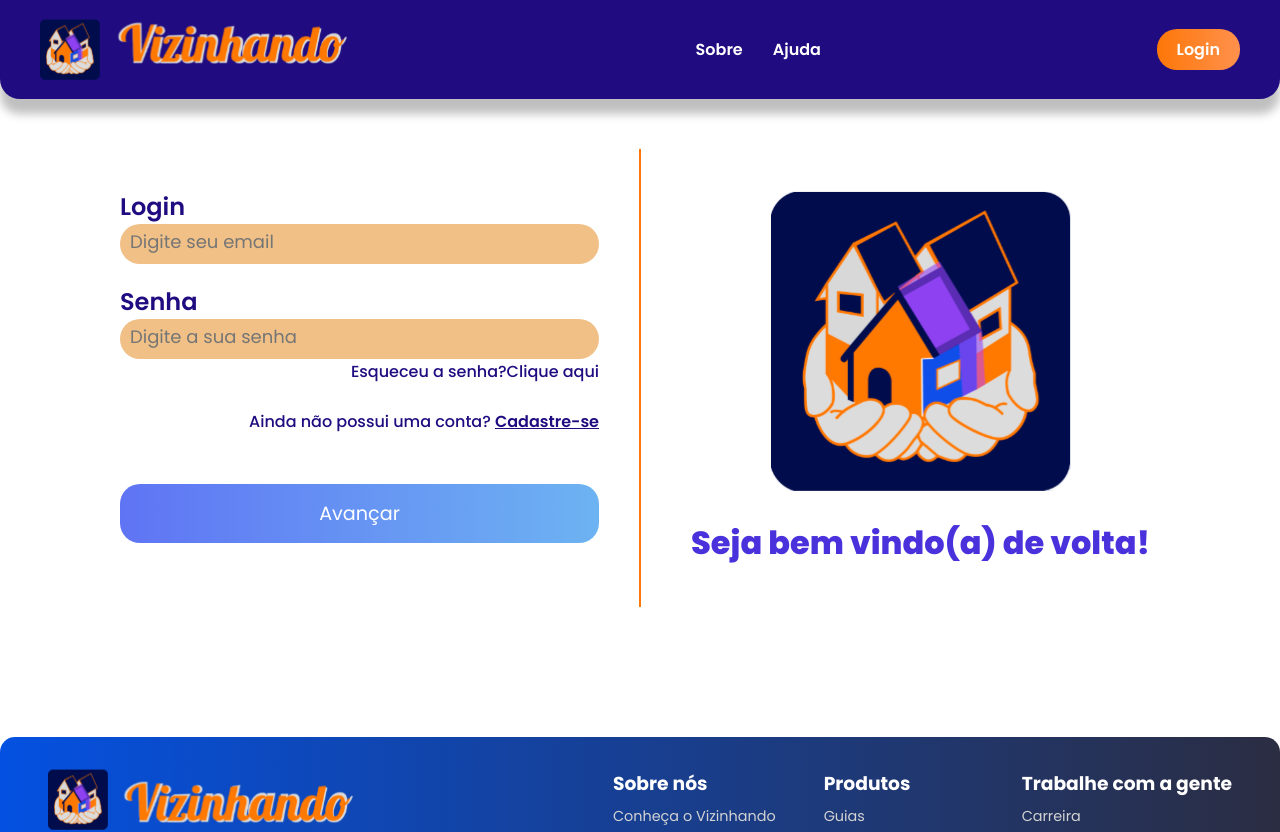
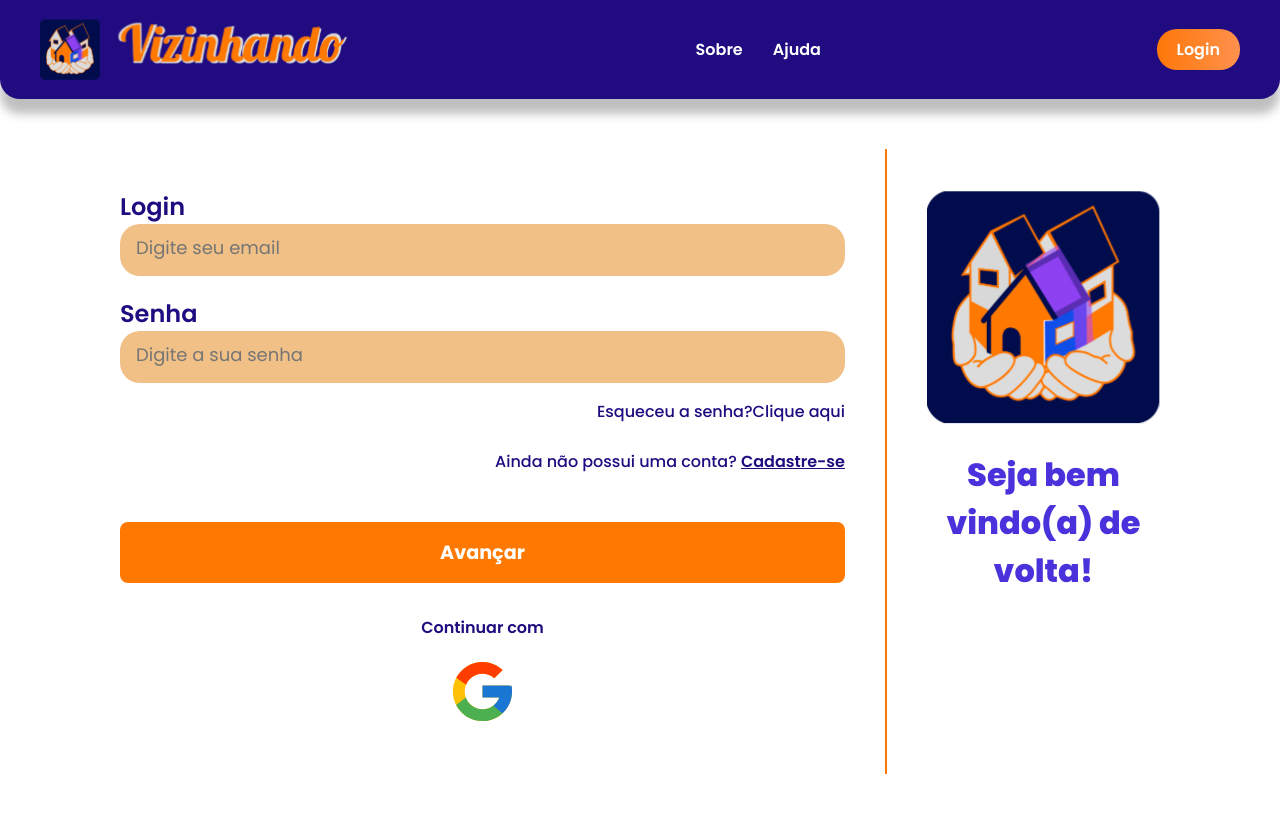
Before and after one commit to Vzinhando/frontEnd, a React (Vite) app: page /login in a window 1280 px wide. Shown: the top 832 px of the page. Built offline with nearby package versions, Linux system fonts and the light colour scheme.

Commit message:
Mudanças login e cadastro

```diff
--- a/src/App.jsx
+++ b/src/App.jsx
@@ -19,7 +19,6 @@ import PaginaPreCadastro from "./assets/Components/PaginaPreCadastro/PaginaPreCa
 import PaginaServico from "./assets/Components/PaginaServico/PaginaServico";
 import PaginaPerfilPrestador from "./assets/Components/PaginaPerfilPrestador/PaginaPerfilPrestador";
 import PaginaPerfilCliente from "./assets/Components/PaginaPerfilCliente/PaginaPerfilCliente";
-import CampoDigitar from "./assets/Components/InformacoesPessoais/CampoDeDigitar/campoDigitar";
 import InformacoesPessoais from "./assets/Components/InformacoesPessoais/InformacoesPesoais";
 
 function App() {
--- a/src/assets/Components/BuscaPrestador/CardPrestador/CardPrestador.css
+++ b/src/assets/Components/BuscaPrestador/CardPrestador/CardPrestador.css
@@ -6,7 +6,6 @@
   overflow: hidden;
   background-color: #fff;
   box-shadow: 0 4px 12px rgba(0, 0, 0, 0.2);
-  font-family: "Popins" sans-serif;
   margin: 20px;
   transition: transform 0.3s ease;
 }
--- a/src/assets/Components/PaginaCadastro/PaginaCadastro.css
+++ b/src/assets/Components/PaginaCadastro/PaginaCadastro.css
@@ -1,10 +1,10 @@
 @import url('https://fonts.googleapis.com/css2?family=Poppins:ital,wght@0,100;0,200;0,300;0,400;0,500;0,600;0,700;0,800;0,900;1,100;1,200;1,300;1,400;1,500;1,600;1,700;1,800;1,900&display=swap');
 
 .containerCadastro {
-    margin: 0 5rem 5rem 5rem;
+  margin: 0 1rem 5rem 3rem;
   display: flex;
   border-radius: 12px;
-  padding: 50px 0px;
+  padding: 1.7rem 0;
 }
 
 .dadosCadastro {
@@ -37,14 +37,17 @@
   font-size: 2rem;
   color: #4932DC;
 }
-.loginClick{
+
+.loginClick {
   cursor: pointer;
   font-weight: 600;
   color: #200C80;
 }
+
 .loginClick:hover {
   text-decoration: underline;
 }
+
 .campoNome,
 .campoEmail,
 .campoSenha,
@@ -56,7 +59,7 @@
 
 .campoInput {
   width: 100%;
-  padding: 10px;
+  padding: 1rem;
   margin-bottom: 20px;
   border-radius: 20px;
   border: none;
@@ -67,18 +70,43 @@ input::placeholder {
   font-size: 18px;
 }
 
+.grupoBotoesPaginaCadastro {
+  display: flex;
+  flex-direction: column;
+  align-items: center;
+  justify-content: center;
+}
+.grupoBotoesPaginaCadastro p{
+  font-weight: 600;
+  font-style: normal;
+  color: #200C80;
+  margin-bottom: 1rem;
+}
 .botaoEntrarCadastro {
+  text-decoration: none;
   width: 100%;
-  padding: 15px;
-  border: none;
-  border-radius: 20px;
-  margin-top: 50px;
-  background: linear-gradient(to right, #5f74f4, #6db3f2);
+  cursor: pointer;
+  font-weight: 700;
+  background-color: #FF7900;
   color: white;
+  margin-bottom: 2rem;
+  padding: 1rem 20rem;
   font-size: 1.2rem;
-  cursor: pointer;
+  border-radius: 8px;
+  transition: all 0.3s ease;
 }
 
+.botaoEntrarCadastro:hover {
+  color: #FF7900;
+  background-color: #200C80;
+  transform: scale(0.95);
+}
+
+.botaoEntrarCadastroGoogle {
+  display: flex;
+  justify-content: center;
+  align-items: center;
+}
 .textoLogin {
   font-weight: 500;
   font-style: normal;
@@ -93,11 +121,7 @@ input::placeholder {
   font-weight: 500;
   font-style: normal;
   color: #200C80;
-}
-
-span {
-  color: #7045E6;
-  text-decoration: underline;
+  margin: 0rem 0 3rem 0rem;
 }
 
 /*== Responsividade ==*/
@@ -192,6 +216,7 @@ span {
   .botaoEntrarCadastro {
     font-size: 1rem;
     padding: 12px;
+    display: flex;
   }
 
   .textoLogin,
--- a/src/assets/Components/PaginaCadastro/PaginaCadastro.jsx
+++ b/src/assets/Components/PaginaCadastro/PaginaCadastro.jsx
@@ -8,16 +8,21 @@ function PaginaCadastro() {
                 <h2 className='campoNome'>Nome</h2>
                 <input className='campoInput' type="text" placeholder='Digite seu nome completo aqui' />
                 <h2 className='campoEmail'>E-mail</h2>
-                <input className = "campoInput"type="email" placeholder="Digite seu email" required />
+                <input className="campoInput" type="email" placeholder="Digite seu email" required />
                 <h2 className='campoSenha'>Senha</h2>
                 <input className='campoInput' type="text" placeholder='Digite a sua senha' />
                 <h2 className='campoSenha'>Confirmar Senha</h2>
                 <input className='campoInput' type="text" placeholder='Digite novamente a sua senha' />
                 <h2 className='campoCep' >CEP</h2>
                 <input className='campoInput' type="text" placeholder='Digite o seu CEP' />
-                <p className='textoLogin'>Já possui uma conta?<NavLink className={'loginClick'} to = "/login">Login</NavLink></p><br/>
+
+                <p className='textoLogin'>Já possui uma conta?<NavLink className={'loginClick'} to="/login">Login</NavLink></p><br />
                 <p className='esquecerCep'>Esqueceu o seu CEP? <NavLink>Clique aqui</NavLink></p>
-                <button className='botaoEntrarCadastro'>Cadastrar</button>
+                <div className="grupoBotoesPaginaCadastro">
+                    <NavLink to="/" className='botaoEntrarCadastro'>Cadastrar</NavLink>
+                    <p>Continuar com</p>
+                    <NavLink to="/" className='botaoEntrarCadastroGoogle' ><img className='imagemGoogle' src="/img/botaoGoogle.svg"/></NavLink>
+                </div>
             </div>
             <div className='linhaReta'></div>
             <div className='logoBemVindo'>
--- a/src/assets/Components/PaginaLogin/PaginaLogin.css
+++ b/src/assets/Components/PaginaLogin/PaginaLogin.css
@@ -56,7 +56,7 @@
 
  .campoInputLogin {
    width: 100%;
-    padding: 10px;
+   padding: 1rem;
    margin-bottom: 20px;
    border-radius: 20px;
    border: none;
@@ -65,7 +65,7 @@
 
  .campoInputSenha {
    width: 100%;
-    padding: 10px;
+   padding: 1rem;
    border-radius: 20px;
    border: none;
    background-color: #f0c087;
@@ -74,27 +74,54 @@
  input::placeholder {
    font-size: 18px;
  }
+.grupoBotoesLogin{
+  display: flex;
+  flex-direction: column;
+  align-items: center;
+  justify-content: center;
+}
+.grupoBotoesLogin p{
+  font-weight: 600;
+  font-style: normal;
+  color: #200C80;
+  margin-bottom: 1rem;
+}
+.botaoGoogleLogin{
+  display: flex;
+  justify-content: center;
+  align-items: center;
+}
+ .botaoEntrarLogin {
+   text-decoration: none;
+   width: 100%;
+   cursor: pointer;
+   font-weight: 700;
+   background-color: #FF7900;
+   color: white;
+   margin-bottom: 2rem;
+   padding: 1rem 20rem;
+   font-size: 1.2rem;
+   border-radius: 8px;
+   transition: all 0.3s ease;
+ }
 
-  .botaoEntrarLogin {
-    width: 100%;
-    padding: 15px;
-    border: none;
-    border-radius: 20px;
-    margin-top: 50px;
-    background: linear-gradient(to right, #5f74f4, #6db3f2);
-    color: white;
-    font-size: 1.2rem;
-    cursor: pointer;
+ .botaoEntrarLogin:hover {
+   color: #FF7900;
+   background-color: #200C80;
+   transform: scale(0.95);
  }
+
 
  .textoCadastrar {
    font-weight: 500;
    font-style: normal;
    color: #200C80;
    text-align: end;
+   margin: 0rem 0 3rem 0rem;
  }
 
  .esquecerSenha {
+   margin: 1rem 0 0 0;
    display: flex;
    justify-content: flex-end;
    font-weight: 500;
--- a/src/assets/Components/PaginaLogin/PaginaLogin.jsx
+++ b/src/assets/Components/PaginaLogin/PaginaLogin.jsx
@@ -6,13 +6,16 @@ function PaginaLogin() {
         <section className='containerLogin'>
             <div className='dadosLogin'>
                 <h2 className='campoLogin'>Login</h2>
-                <input className = "campoInputLogin" type="email"  placeholder="Digite seu email" required />
+                <input className="campoInputLogin" type="email" placeholder="Digite seu email" required />
                 <h2 className='campoSenha'>Senha</h2>
                 <input className='campoInputSenha' type="text" placeholder='Digite a sua senha' />
-                <p className='esquecerSenha'>Esqueceu a senha?<a>Clique aqui</a></p><br/>
-                <p className='textoCadastrar'>Ainda não possui uma conta? <NavLink className = {'cadastroClick'}to = "/cadastro">Cadastre-se</NavLink> </p>
-                <button className='botaoEntrarLogin'>Avançar</button>
-
+                <p className='esquecerSenha'>Esqueceu a senha?<a>Clique aqui</a></p><br />
+                <p className='textoCadastrar'>Ainda não possui uma conta? <NavLink className={'cadastroClick'} to="/cadastro">Cadastre-se</NavLink> </p>
+                <div className='grupoBotoesLogin'>
+                    <NavLink className='botaoEntrarLogin' to="/">Avançar</NavLink>
+                    <p>Continuar com</p>
+                    <NavLink to="/" className='botaoLogarGoogle' ><img className='imagemGoogleLogar' src="/img/botaoGoogle.svg" /></NavLink>
+                </div>
             </div>
             <div className='linhaReta'></div>
             <div className='logoBemVindo'>
```
Also changed, not shown: public/img/botaoGoogle.svg (added). Lines whose indentation alone changed are shown as unchanged.
